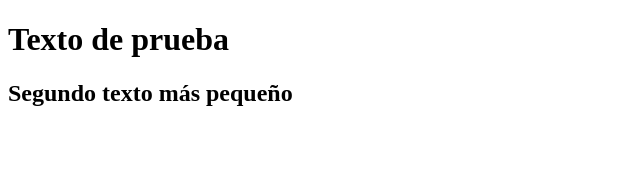
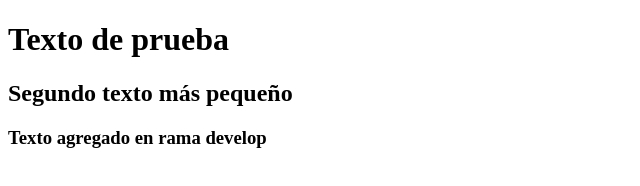
Before and after one commit to fabricioam32/curso-git, a plain HTML site: page index.html in a window 1280 px wide. Shown: the whole page, without its empty margins (0-640 px from the left). Drawn offline with Linux system fonts and the light colour scheme.

Commit message:
texto agregado en develop

```diff
--- a/index.html
+++ b/index.html
@@ -8,5 +8,6 @@
 <body>
     <h1>Texto de prueba</h1>
     <h2>Segundo texto más pequeño</h2>
+    <h3>Texto agregado en rama develop</h3>
 </body>
 </html>
```
